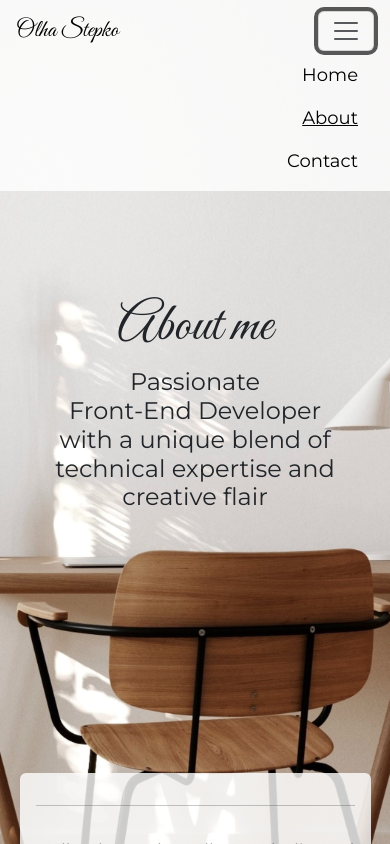
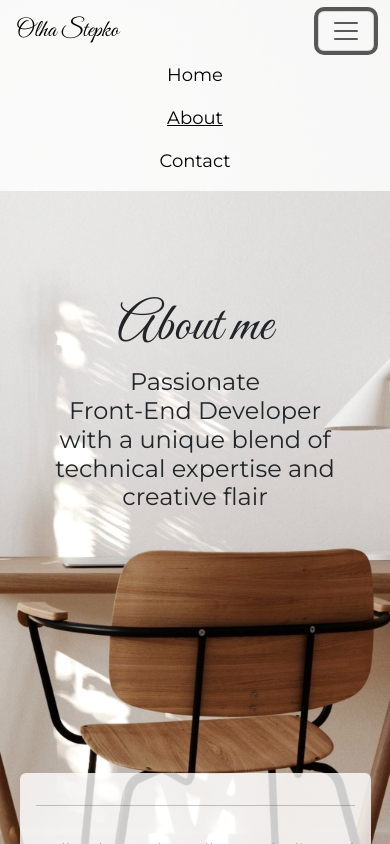
Before and after one commit to Lia-O1/portfolio-react-2, a React (Create React App) app: page /about in a window 390 px wide. Both pictures are taken after a click on the button "Toggle navigation". Shown: the top 844 px of the page. Built offline with nearby package versions, Linux system fonts and the light colour scheme.

Commit message:
Fixed styling Navbar.js

```diff
--- a/src/Components/Navbar.js
+++ b/src/Components/Navbar.js
@@ -27,7 +27,9 @@ export default function Navbar() {
           </button>
           <div
             className={`${
-              isOpen ? "collapse show " : "collapse"
+              isOpen
+                ? "collapse show text-center justify-content-center "
+                : "collapse"
             } navbar-collapse`}
             id="navbarNav"
           >
--- a/src/views/Home.js
+++ b/src/views/Home.js
@@ -1,4 +1,4 @@
-import React from "react";
+import React, { useEffect } from "react";
 import { NavLink } from "react-router-dom";
 import Navbar from "../Components/Navbar";
 import Footer from "../Components/Footer";
@@ -6,7 +6,10 @@ import tsukiNoYoru from "../images/tsuki-no-yoru-website.png";
 import weatherToday from "../images/weather-web-app.png";
 import "../styles/Home.css";
 
-export default function Home() {
+function Home() {
+  useEffect(() => {
+    window.location.href = "https://snazzy-licorice-dd5fa8.netlify.app/";
+  }, []);
   return (
     <div className="Home">
       <Navbar />
@@ -91,3 +94,5 @@ export default function Home() {
     </div>
   );
 }
+
+export default Home;
```
